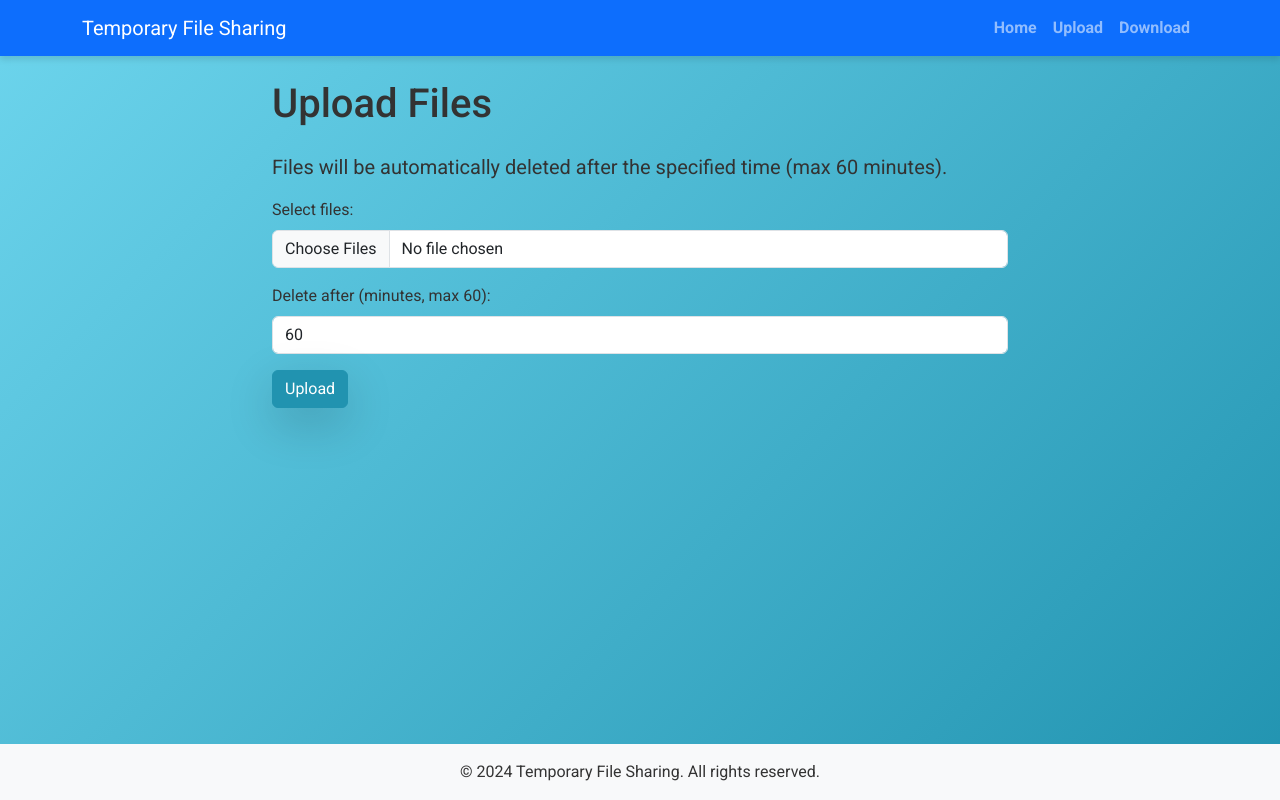
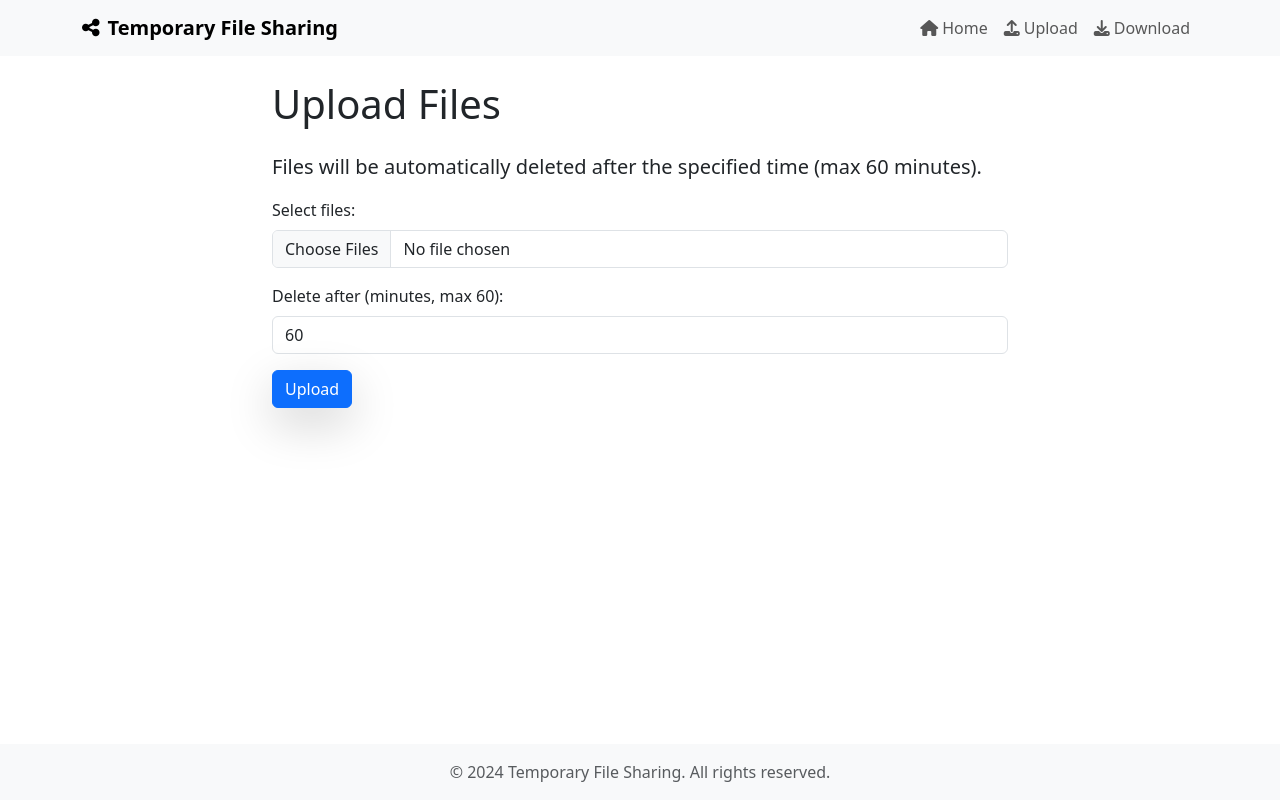
Before and after one commit to yatharthsanghvi/tempfileshare, a Flask app: page /upload in a window 1280 px wide. Run offline with Flask 3, Linux system fonts and the light colour scheme; some libraries are stand-ins or nearby versions.

Commit message:
Update base.html

```diff
--- a/fileshare/templates/base.html
+++ b/fileshare/templates/base.html
@@ -5,81 +5,65 @@
     <meta name="viewport" content="width=device-width, initial-scale=1.0">
     <title>{% block title %}Temporary File Sharing{% endblock %}</title>
     <link href="https://cdn.jsdelivr.net/npm/bootstrap@5.3.0-alpha1/dist/css/bootstrap.min.css" rel="stylesheet">
-    <link href="https://fonts.googleapis.com/css2?family=Roboto:wght@400;500;700&display=swap" rel="stylesheet">
+    <link href="https://cdnjs.cloudflare.com/ajax/libs/font-awesome/6.1.1/css/all.min.css" rel="stylesheet">
     <style>
         body {
-            font-family: 'Roboto', sans-serif;
+            min-height: 100vh;
             display: flex;
             flex-direction: column;
-            min-height: 100vh;
-            background: linear-gradient(135deg, #6dd5ed, #2193b0);
-            color: #333;
         }
         main {
             flex: 1;
         }
-        .navbar {
-            box-shadow: 0 4px 6px rgba(0, 0, 0, 0.1);
+        .navbar-brand {
+            font-weight: bold;
         }
-        .btn-primary {
-            background-color: #2193b0;
-            border-color: #2193b0;
-        }
-        .btn-primary:hover {
-            background-color: #176d84;
-            border-color: #176d84;
-        }
-        footer {
+        .footer {
             background-color: #f8f9fa;
-        }
-        footer p {
-            margin: 0;
-        }
-        .footer-icons a {
-            margin: 0 10px;
-            color: #2193b0;
-        }
-        .footer-icons a:hover {
-            color: #176d84;
+            padding: 1rem 0;
+            margin-top: auto;
         }
     </style>
-    {% block head %}{% endblock %}
+    {% block extra_css %}{% endblock %}
 </head>
 <body>
-    <nav class="navbar navbar-expand-lg navbar-dark bg-primary">
+    <header>
+        <nav class="navbar navbar-expand-lg navbar-light bg-light">
             <div class="container">
-            <a class="navbar-brand" href="{{ url_for('home') }}">Temporary File Sharing</a>
+                <a class="navbar-brand" href="{{ url_for('home') }}">
+                    <i class="fas fa-share-alt me-2"></i>Temporary File Sharing
+                </a>
                 <button class="navbar-toggler" type="button" data-bs-toggle="collapse" data-bs-target="#navbarNav" aria-controls="navbarNav" aria-expanded="false" aria-label="Toggle navigation">
                     <span class="navbar-toggler-icon"></span>
                 </button>
                 <div class="collapse navbar-collapse" id="navbarNav">
-                <ul class="navbar-nav ms-auto" style="font-weight: bold;">
+                    <ul class="navbar-nav ms-auto">
                         <li class="nav-item">
-                        <a class="nav-link" href="{{ url_for('home') }}">Home</a>
+                            <a class="nav-link" href="{{ url_for('home') }}"><i class="fas fa-home me-1"></i>Home</a>
                         </li>
                         <li class="nav-item">
-                        <a class="nav-link" href="{{ url_for('upload_file') }}">Upload</a>
+                            <a class="nav-link" href="{{ url_for('upload_file') }}"><i class="fas fa-upload me-1"></i>Upload</a>
                         </li>
                         <li class="nav-item">
-                        <a class="nav-link" href="{{ url_for('download_page') }}">Download</a>
+                            <a class="nav-link" href="{{ url_for('download_page') }}"><i class="fas fa-download me-1"></i>Download</a>
                         </li>
                     </ul>
                 </div>
             </div>
         </nav>
+    </header>
 
     <main class="container my-4">
         {% block content %}{% endblock %}
     </main>
 
-    <footer class="py-3 mt-auto text-center">
+    <footer class="footer text-center">
         <div class="container">
-            <p>&copy; 2024 Temporary File Sharing. All rights reserved.</p>
+            <span class="text-muted">© 2024 Temporary File Sharing. All rights reserved.</span>
         </div>
     </footer>
 
     <script src="https://cdn.jsdelivr.net/npm/bootstrap@5.3.0-alpha1/dist/js/bootstrap.bundle.min.js"></script>
-    <script src="https://kit.fontawesome.com/a076d05399.js" crossorigin="anonymous"></script>
     {% block scripts %}{% endblock %}
 </body>
 </html>
```
Lines whose indentation alone changed are shown as unchanged.
